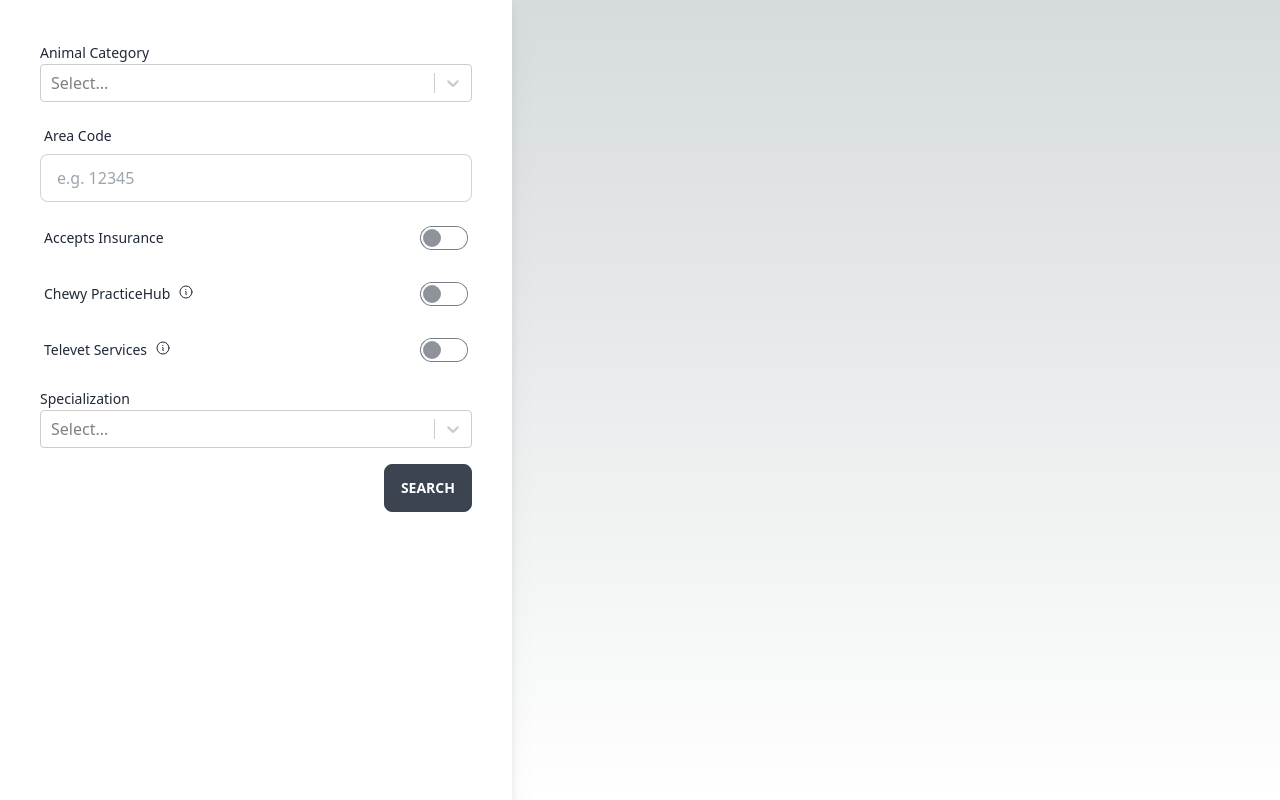
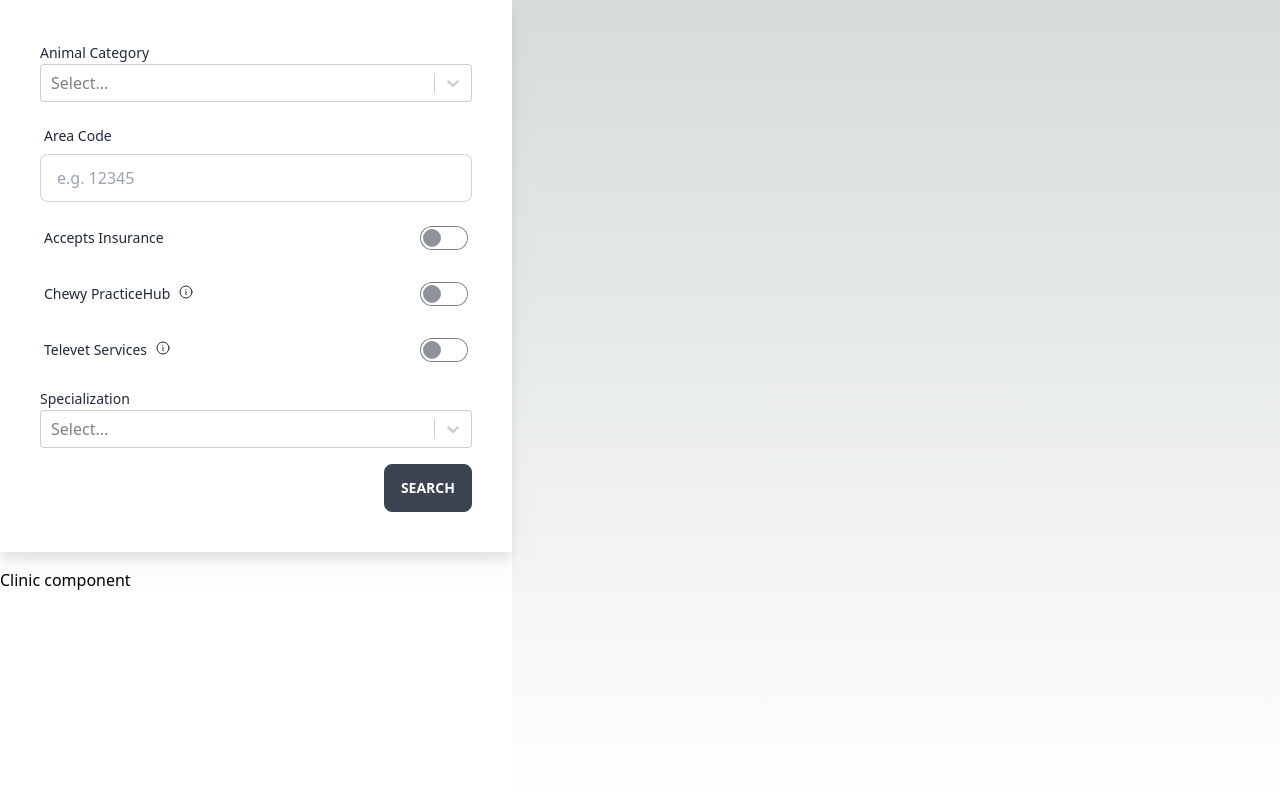
Before and after one commit to chanmioh/team-animal, a Next.js app: page / in a window 1280 px wide. Built offline with nearby package versions, Linux system fonts and the light colour scheme.

Commit message:
Stub clinic component

```diff
--- /dev/null
+++ b/src/components/clinic.js
@@ -0,0 +1,3 @@
+export function Clinic(props) {
+    return (<div>Clinic component</div>)
+}
--- a/src/pages/index.js
+++ b/src/pages/index.js
@@ -1,10 +1,8 @@
 import Image from 'next/image'
-import { Inter } from 'next/font/google'
 import Select from 'react-select'
 import {useState} from 'react'
 import {InformationCircleIcon} from '@heroicons/react/24/outline'
-
-const inter = Inter({ subsets: ['latin'] })
+import {Clinic} from '../components/clinic.js'
 
 export default function Home() {
   // Field values
@@ -39,7 +37,8 @@ export default function Home() {
        { value: 'Radiology', label: 'Radiology' }
   ]
   return (
-    <div className="min-h-screen max-w-[40vw] p-10 bg-white flex flex-col space-y-4 drop-shadow-xl">
+    <div className="min-h-screen max-w-[40vw] bg-white flex flex-col space-y-4">
+      <div className="flex w-full bg-white p-10 flex-col space-y-4 drop-shadow-xl">
         {/* Animal selector */}
         <label>
           <span className="label-text">Animal Category</span>
@@ -105,5 +104,7 @@ export default function Home() {
 
         <button className={`btn ${zipValidation ? "btn-disabled" : ""} w-fit self-end justify-self-end`}>Search</button>
       </div>
+      <Clinic></Clinic>
+    </div>
   )
 }
```
Lines whose indentation alone changed are shown as unchanged.
